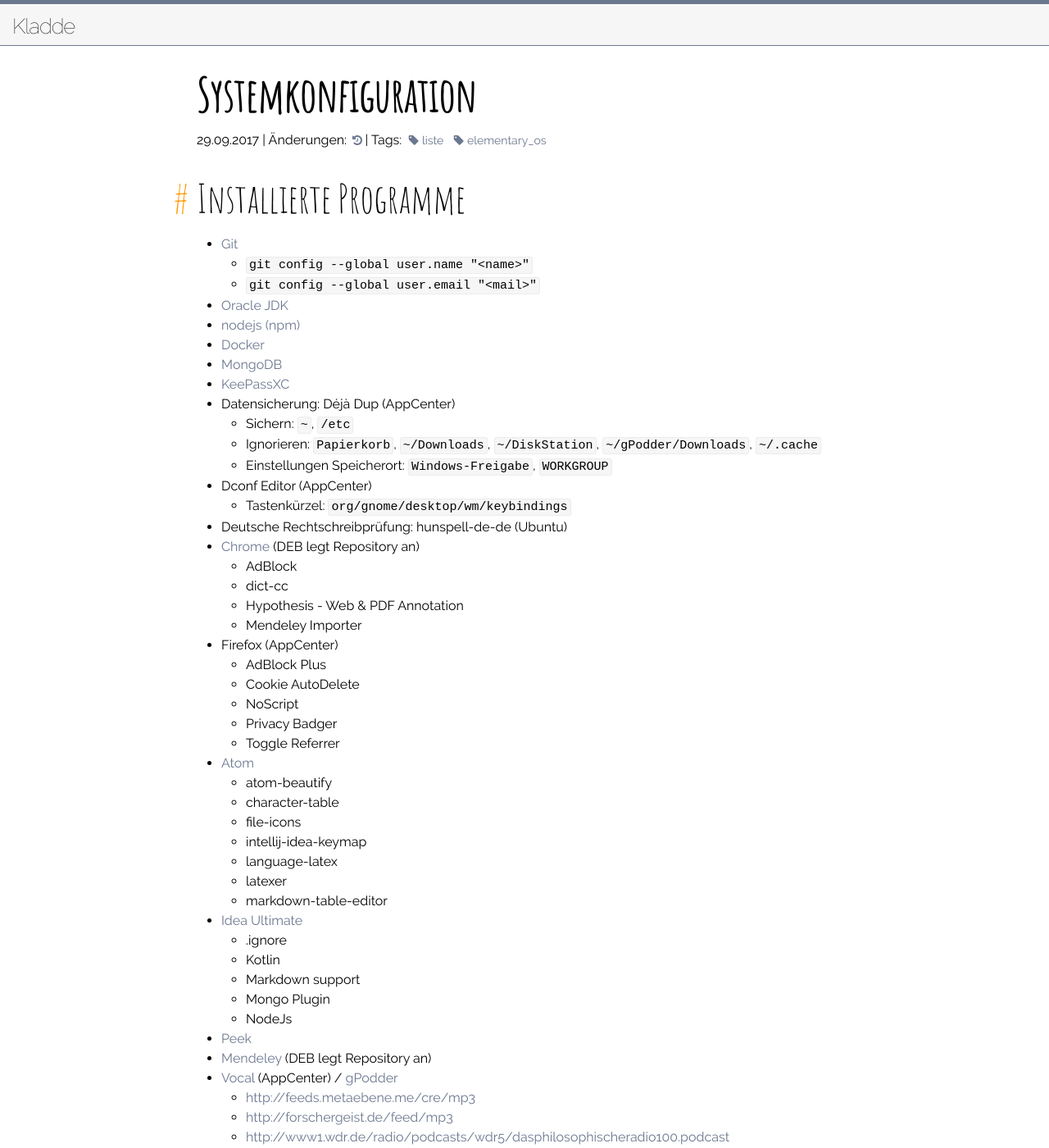
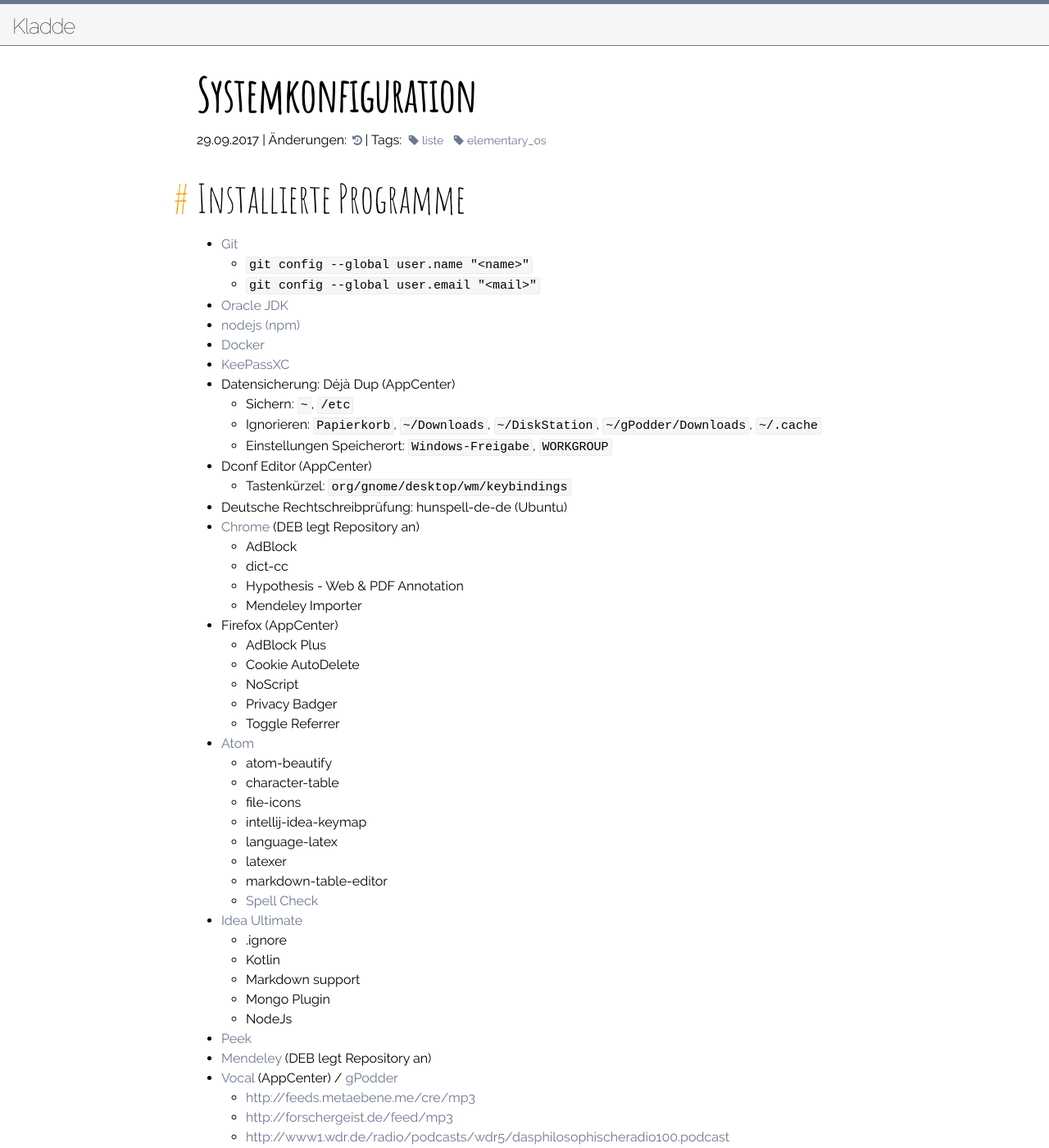
Before and after one commit to chhch/chhch.github.io, a Jekyll site: the page built from _posts/2017-09-29-programmme.md, in a window 1280 px wide and 1400 px high. Shown: the whole window at 82% size. Built offline with Jekyll 4.4.1, drawn with Linux system fonts in a browser that asks for light colours; our own code applies the rules of GitHub Pages for plain Markdown files.

Commit message:
Update programs

```diff
--- a/_posts/2017-09-29-programmme.md
+++ b/_posts/2017-09-29-programmme.md
@@ -11,7 +11,6 @@
 -   [Oracle JDK](https://launchpad.net/~webupd8team/+archive/ubuntu/java)
 -   [nodejs (npm)](https://github.com/nodesource/distributions)
 -   [Docker](https://docs.docker.com/engine/installation/linux/docker-ce/ubuntu/)
--   [MongoDB](https://docs.mongodb.com/master/tutorial/install-mongodb-on-ubuntu/?_ga=2.2653744.1825266134.1510583058-1462711944.1510583058)
 -   [KeePassXC](https://launchpad.net/~phoerious/+archive/ubuntu/keepassxc)
 -   Datensicherung: Déjà Dup (AppCenter)
     -   Sichern: `~`, `/etc`
@@ -39,6 +38,7 @@
     -   language-latex
     -   latexer
     -   markdown-table-editor
+    -   [Spell Check](https://github.com/atom/spell-check/issues/161#issuecomment-336653098)
 -   [Idea Ultimate](https://launchpad.net/~jonas-groeger/+archive/ubuntu/jetbrains)
     -   .ignore
     -   Kotlin
```
